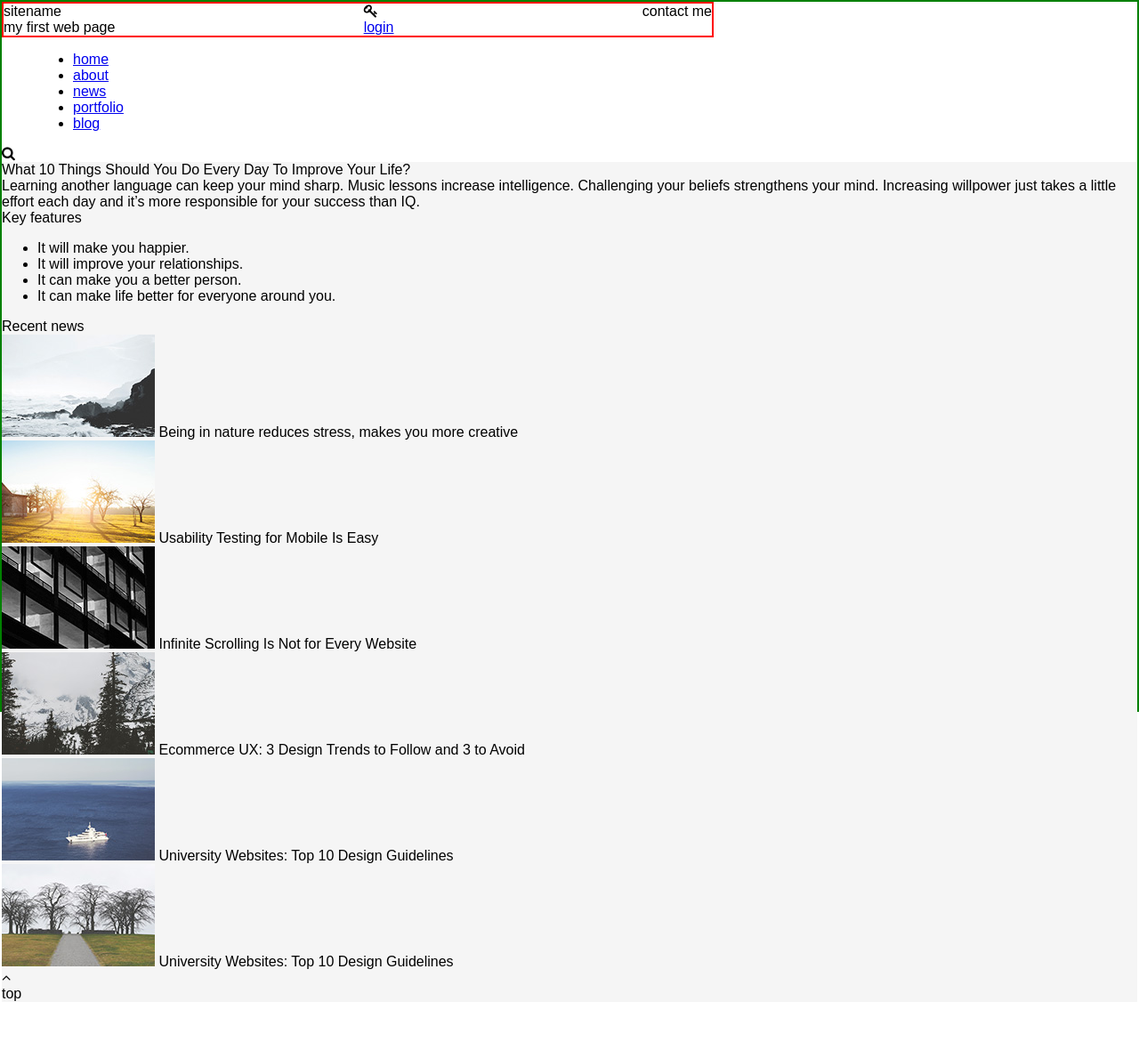
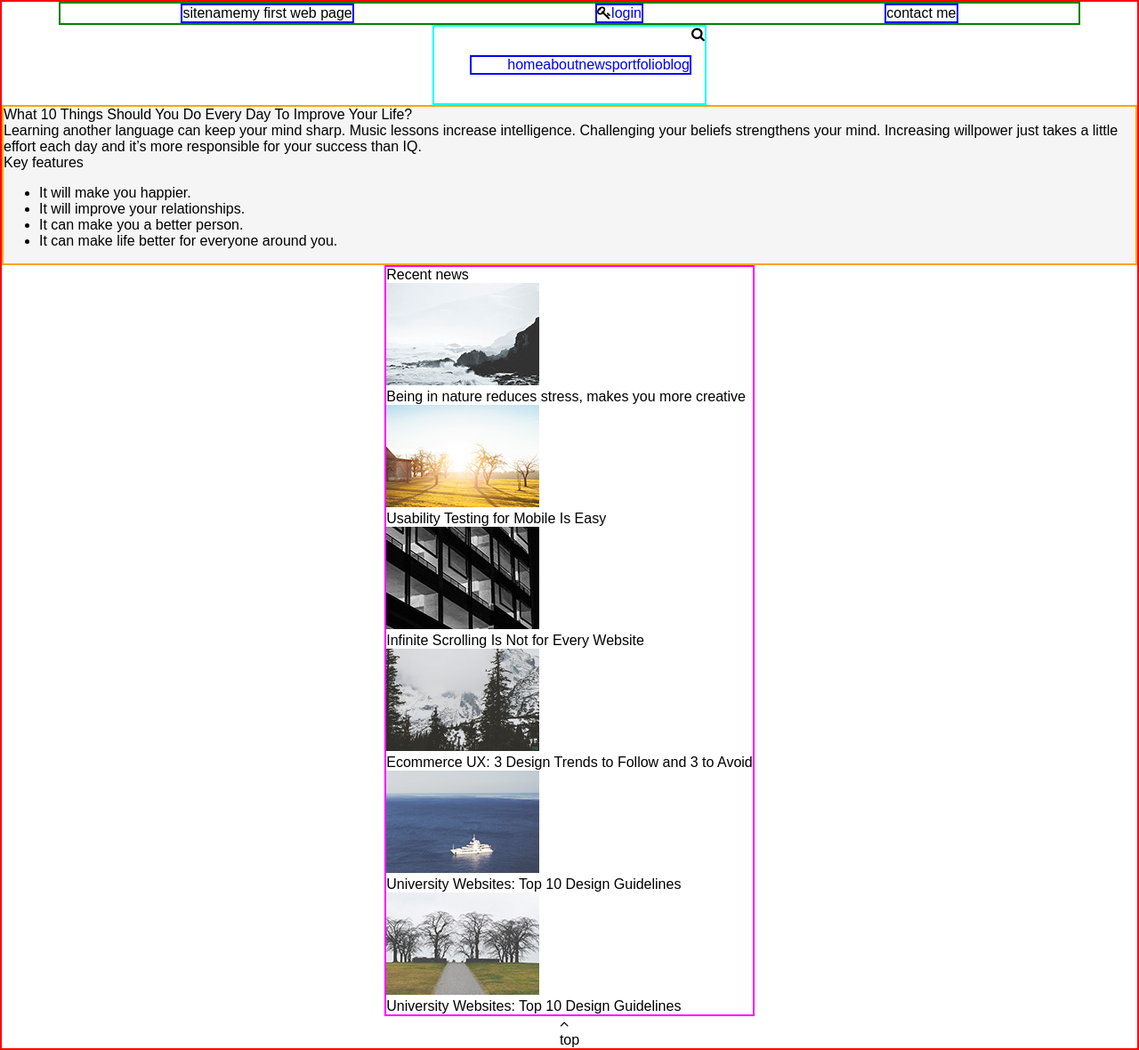
Before and after one commit to popoff/test-assignment-psd-to-html-1, a website: page index.html in a window 1280 px wide. Shown: the whole page at 89% size. Before the commit the page ends 1126 px from the top, so only its background shows below. Drawn offline with Linux system fonts and the light colour scheme.

Commit message:
All files reloaded
All project files reloaded

```diff
--- a/css/main.css
+++ b/css/main.css
@@ -7,24 +7,19 @@ body {
 }
 
 main {
-    height: 100vh;
-    min-height: 600px;
-    border: 2px solid green;
-}
-
-/*GRID STYLES*/
-
-.grid__container {
     display: flex;
     flex-direction: column;
     justify-content: space-between;
     align-items: center;
-     border: 2px solid blue;
+    border: 2px solid red;
+}
+
+/* .grid__container {
+    border: 2px solid blue;
 }
 
 .grid__row {
-    margin: ;
-    padding: ;
+
 }
 
 .col-xs {
@@ -32,44 +27,51 @@ main {
 }
 
 .col-sm {
-    margin: ;
-    padding: ;
+
 }
 
 .col-md {
-    margin: ;
-    padding: ;
+
 }
 
 .col-lg {
-    margin: ;
-    padding: ;
+
 }
 
 .col-xl {
-    margin: ;
-    padding: ;
+
+} */
+
+/* HEADER STYLES */
+
+.header {
+    display: flex;
+    flex-direction: row;
+    justify-content: space-around;
+    width: 90%;
+    border: 2px solid green;
 }
 
-
-/*HEADER STYLES*/
-.header {
-    display: flex;
-    justify-content: space-between;
-    border: 2px solid red;
-    width: 100vh;
-}
+/* Logo and description block styles */
 
 .logo {
-
+    display: flex;
+    flex-direction: row;
+    justify-content: space-between;
+    border: 2px solid blue;
 }
 
 .header__description {
 
 }
 
+/* Ligin block styles */
+
 .login {
-
+    display: flex;
+    flex-direction: row;
+    justify-content: space-between;
+    border: 2px solid blue;
 }
 
 .login__icon {
@@ -77,28 +79,40 @@ main {
 }
 
 .login__link {
-
+    text-decoration: none;
 }
 
+/* Button block styles */
+
 .button {
-
+    display: flex;
+    flex-direction: row;
+    justify-content: space-between;
+    border: 2px solid blue;
 }
 
 .button__text {
 
 }
 
-/*Navigation Styles*/
-.nav {
-
+/* NAVIGATION STYLES */
+nav {
+    display: flex;
+    flex-direction: row;
+    justify-content: space-between;
+    border: 2px solid cyan;
 }
 
-.menu {
-
+menu ul {
+    display: flex;
+    flex-direction: row;
+    justify-content: space-between;
+    border: 2px solid blue;
+    list-style: none;
 }
 
  .menu__link {
-
+    text-decoration: none;
  }
 
  .menu__link--active {
@@ -118,14 +132,14 @@ main {
 }
 
 
-/*CONTENT AND ARTICLE STYLES*/
+/* CONTENT AND ARTICLE STYLES */
 
 .content-wrapper {
     background-color: #f5f5f5;
 }
 
 .article {
-
+    border: 2px solid orange;
 }
 
 .article__header {
@@ -148,9 +162,9 @@ main {
 
 }
 
-/*RECENT STYLES*/
+/* RECENT STYLES */
  .recent {
-
+    border: 2px solid magenta;
  }
 
 .recent__header {
@@ -169,9 +183,9 @@ main {
 
 }
 
-/*FOOTER STYLES*/
+/* FOOTER STYLES */
 .footer {
-
+    border: 2px solid yellow;
 }
 
 .footer__icon {
--- a/index.html
+++ b/index.html
@@ -47,6 +47,7 @@
             </div>
             <!--END OF HEADER-->
 
+            <!--NAVIGATION-->
             <nav>
                 <menu>
                     <ul>
@@ -65,7 +66,9 @@
                     </div>
                 </div>
             </nav>
+            <!--END OF NAVIGATION-->
 
+            <!--MAIN CONTENT-->
             <div class="content-wrapper">
                 <div class="article">
                     <div class="article__header">
@@ -102,61 +105,66 @@
                         </ul>
                     </div>
                 </div>
+            </div>
+            <!--END OF MAIN CONTENT-->
 
+            <!--RECENT-->
                 <div class="recent">
                     <div class="recent__header">
                         Recent news
                     </div>
                     <div class="recent__item">
-                                        <dev class="recent__img">
+                        <div class="recent__img">
                             <img src="\img\sea-shore.jpg" alt="sea shore image" width="172px" height="115px">
-                                        </dev>
-                                        <dev class="recent__title">
+                        </div>
+                        <div class="recent__title">
                             Being in nature reduces stress, makes you more creative
-                                        </dev>
+                        </div>
                     </div>
                     <div class="recent__item">
-                                        <dev class="recent__img">
+                        <div class="recent__img">
                             <img src="\img\country-view.jpg" alt="country view image" width="172px" height="115px">
-                                        </dev>
-                                        <dev class="recent__title">
+                        </div>
+                        <div class="recent__title">
                             Usability Testing for Mobile Is Easy
-                                        </dev>
+                        </div>
                     </div>
                     <div class="recent__item">
-                                        <dev class="recent__img">
+                        <div class="recent__img">
                             <img src="\img\windows.jpg" alt="modern building image" width="172px" height="115px">
-                                        </dev>
-                                        <dev class="recent__title">
+                        </div>
+                        <div class="recent__title">
                             Infinite Scrolling Is Not for Every Website
-                                        </dev>
+                        </div>
                     </div>
                     <div class="recent__item">
-                                        <dev class="recent__img">
+                        <div class="recent__img">
                             <img src="\img\mountains-view.jpg" alt="mountain view image" width="172px" height="115px">
-                                        </dev>
-                                        <dev class="recent__title">
+                        </div>
+                        <div class="recent__title">
                             Ecommerce UX: 3 Design Trends to Follow and 3 to Avoid
-                                        </dev>
+                        </div>
                     </div>
                     <div class="recent__item">
-                                        <dev class="recent__img">
+                        <div class="recent__img">
                             <img src="\img\boat.jpg" alt="boat image" width="172px" height="115px">
-                                        </dev>
-                                        <dev class="recent__title">
+                        </div>
+                        <div class="recent__title">
                             University Websites: Top 10 Design Guidelines
-                                        </dev>
+                        </div>
                     </div>
                     <div class="recent__item">
-                                        <dev class="recent__img">
+                        <div class="recent__img">
                             <img src="\img\trees.jpg" alt="trees image" width="172px" height="115px">
-                                        </dev>
-                                        <dev class="recent__title">
+                        </div>
+                        <div class="recent__title">
                             University Websites: Top 10 Design Guidelines
-                                        </dev>
                         </div>
                     </div>
+                </div>
+                <!--END OF RECENT-->
 
+                <!--FOOTER-->
                 <footer>
                     <div class="footer__icon">
                         <i class="fa fa-angle-up" aria-hidden="true"></i>
@@ -165,7 +173,7 @@
                         top
                     </div>
                 </footer>
-                            </div>
+                <!--END OF FOOTER-->
 
         </main>
     </body>
```
Lines whose indentation alone changed are shown as unchanged.
